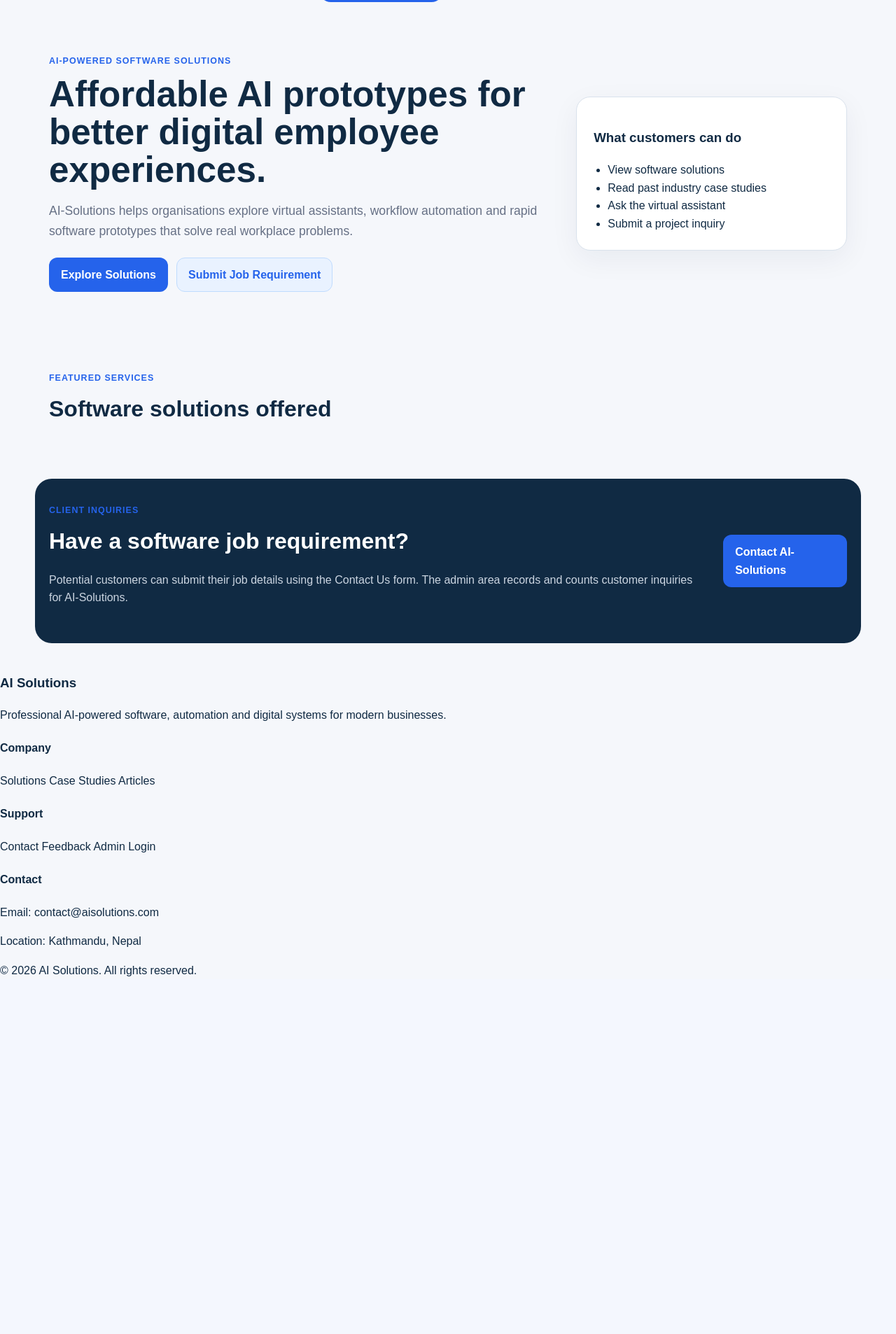
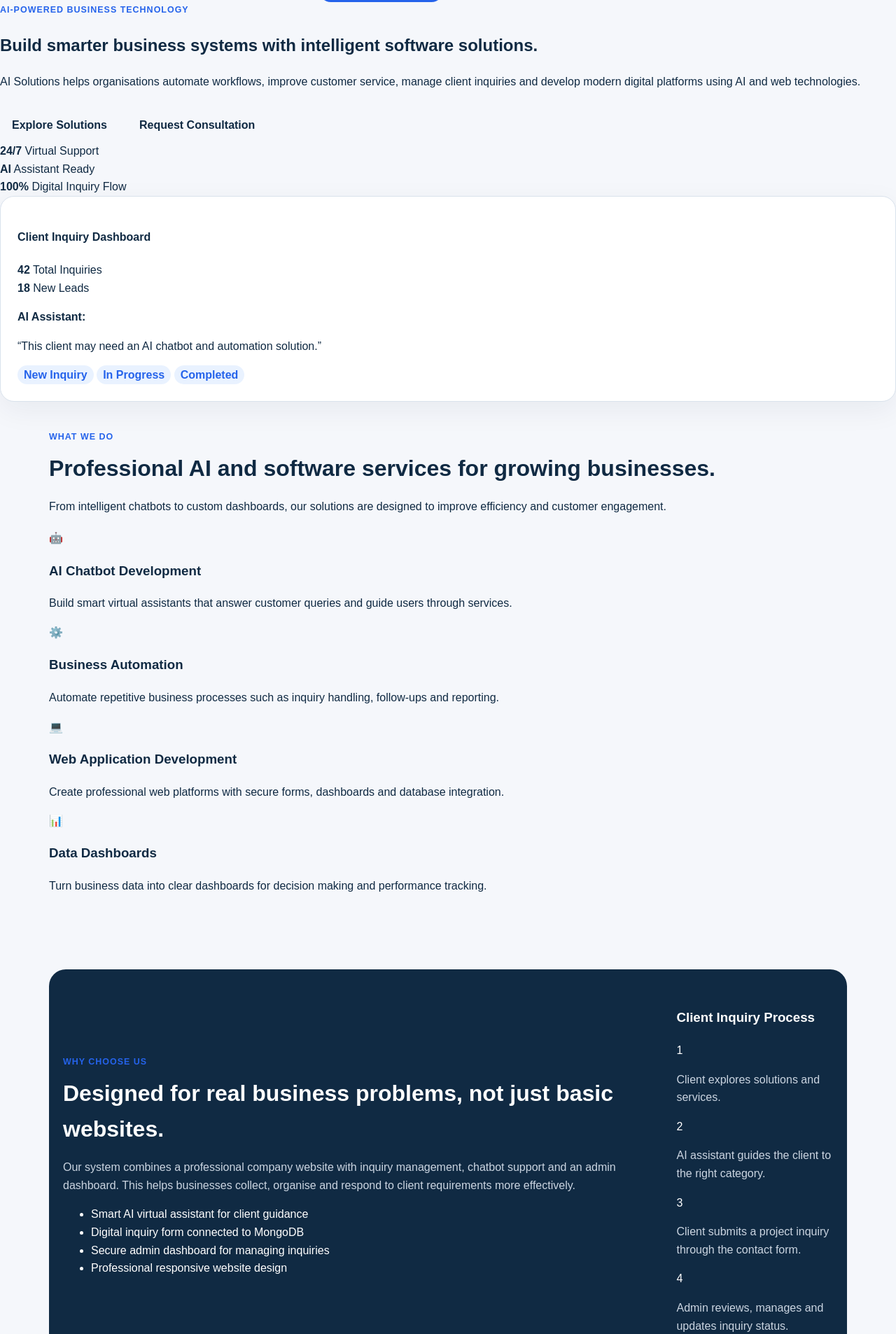
Before and after one commit to sakar747/ai-solutions-website, a Django app: template website/templates/website/home.html in a window 1280 px wide. Shown: the part 52-1958 px from the top of the page at 70% size. Before the commit the page ends 1447 px from the top, so only its background shows below. Run offline with Django 5.2, Linux system fonts and the light colour scheme; the template is opened without the code that fills it, so the values that code supplies are empty.

Commit message:
Update home.html

```diff
--- a/website/templates/website/home.html
+++ b/website/templates/website/home.html
@@ -1,48 +1,159 @@
-{% extends 'website/base.html' %}
-{% block title %}AI-Solutions | Home{% endblock %}
+{% extends 'base.html' %}
+{% load static %}
+
 {% block content %}
-<section class="hero">
-  <div class="hero-text">
-    <p class="eyebrow">AI-powered software solutions</p>
-    <h1>Affordable AI prototypes for better digital employee experiences.</h1>
-    <p>AI-Solutions helps organisations explore virtual assistants, workflow automation and rapid software prototypes that solve real workplace problems.</p>
+
+<section class="hero-section">
+    <div class="container hero-grid">
+        <div class="hero-content">
+            <span class="eyebrow">AI-Powered Business Technology</span>
+            <h1>Build smarter business systems with intelligent software solutions.</h1>
+            <p>
+                AI Solutions helps organisations automate workflows, improve customer service,
+                manage client inquiries and develop modern digital platforms using AI and web technologies.
+            </p>
+
             <div class="hero-actions">
-      <a href="{% url 'solutions' %}" class="btn primary">Explore Solutions</a>
-      <a href="{% url 'contact' %}" class="btn secondary">Submit Job Requirement</a>
+                <a href="{% url 'solutions' %}" class="btn btn-primary">Explore Solutions</a>
+                <a href="{% url 'contact' %}" class="btn btn-outline">Request Consultation</a>
+            </div>
+
+            <div class="hero-stats">
+                <div>
+                    <strong>24/7</strong>
+                    <span>Virtual Support</span>
+                </div>
+                <div>
+                    <strong>AI</strong>
+                    <span>Assistant Ready</span>
+                </div>
+                <div>
+                    <strong>100%</strong>
+                    <span>Digital Inquiry Flow</span>
                 </div>
             </div>
+        </div>
+
         <div class="hero-card">
-    <h3>What customers can do</h3>
-    <ul>
-      <li>View software solutions</li>
-      <li>Read past industry case studies</li>
-      <li>Ask the virtual assistant</li>
-      <li>Submit a project inquiry</li>
-    </ul>
+            <div class="dashboard-preview">
+                <div class="preview-header">
+                    <span></span><span></span><span></span>
+                </div>
+
+                <div class="preview-panel">
+                    <h4>Client Inquiry Dashboard</h4>
+                    <div class="metric-row">
+                        <div>
+                            <strong>42</strong>
+                            <span>Total Inquiries</span>
+                        </div>
+                        <div>
+                            <strong>18</strong>
+                            <span>New Leads</span>
+                        </div>
+                    </div>
+
+                    <div class="ai-box">
+                        <p><strong>AI Assistant:</strong></p>
+                        <p>“This client may need an AI chatbot and automation solution.”</p>
+                    </div>
+
+                    <div class="status-list">
+                        <span class="badge new">New Inquiry</span>
+                        <span class="badge progress">In Progress</span>
+                        <span class="badge done">Completed</span>
+                    </div>
+                </div>
+            </div>
+        </div>
     </div>
 </section>
 
 <section class="section">
+    <div class="container">
         <div class="section-heading">
-    <p class="eyebrow">Featured services</p>
-    <h2>Software solutions offered</h2>
+            <span class="eyebrow">What We Do</span>
+            <h2>Professional AI and software services for growing businesses.</h2>
+            <p>From intelligent chatbots to custom dashboards, our solutions are designed to improve efficiency and customer engagement.</p>
         </div>
-  <div class="grid cards-3">
-    {% for service in services %}
-    <article class="card">
-      <h3>{{ service.name }}</h3>
-      <p>{{ service.summary }}</p>
-    </article>
-    {% endfor %}
+
+        <div class="card-grid">
+            <div class="service-card">
+                <div class="card-icon">🤖</div>
+                <h3>AI Chatbot Development</h3>
+                <p>Build smart virtual assistants that answer customer queries and guide users through services.</p>
+            </div>
+
+            <div class="service-card">
+                <div class="card-icon">⚙️</div>
+                <h3>Business Automation</h3>
+                <p>Automate repetitive business processes such as inquiry handling, follow-ups and reporting.</p>
+            </div>
+
+            <div class="service-card">
+                <div class="card-icon">💻</div>
+                <h3>Web Application Development</h3>
+                <p>Create professional web platforms with secure forms, dashboards and database integration.</p>
+            </div>
+
+            <div class="service-card">
+                <div class="card-icon">📊</div>
+                <h3>Data Dashboards</h3>
+                <p>Turn business data into clear dashboards for decision making and performance tracking.</p>
+            </div>
+        </div>
     </div>
 </section>
 
-<section class="split-section">
+<section class="section light-section">
+    <div class="container split-section">
         <div>
-    <p class="eyebrow">Client inquiries</p>
-    <h2>Have a software job requirement?</h2>
-    <p>Potential customers can submit their job details using the Contact Us form. The admin area records and counts customer inquiries for AI-Solutions.</p>
+            <span class="eyebrow">Why Choose Us</span>
+            <h2>Designed for real business problems, not just basic websites.</h2>
+            <p>
+                Our system combines a professional company website with inquiry management,
+                chatbot support and an admin dashboard. This helps businesses collect,
+                organise and respond to client requirements more effectively.
+            </p>
+
+            <ul class="feature-list">
+                <li>Smart AI virtual assistant for client guidance</li>
+                <li>Digital inquiry form connected to MongoDB</li>
+                <li>Secure admin dashboard for managing inquiries</li>
+                <li>Professional responsive website design</li>
+            </ul>
         </div>
-  <a href="{% url 'contact' %}" class="btn primary">Contact AI-Solutions</a>
+
+        <div class="process-card">
+            <h3>Client Inquiry Process</h3>
+            <div class="process-step">
+                <span>1</span>
+                <p>Client explores solutions and services.</p>
+            </div>
+            <div class="process-step">
+                <span>2</span>
+                <p>AI assistant guides the client to the right category.</p>
+            </div>
+            <div class="process-step">
+                <span>3</span>
+                <p>Client submits a project inquiry through the contact form.</p>
+            </div>
+            <div class="process-step">
+                <span>4</span>
+                <p>Admin reviews, manages and updates inquiry status.</p>
+            </div>
+        </div>
+    </div>
 </section>
+
+<section class="cta-section">
+    <div class="container cta-box">
+        <div>
+            <h2>Have a project idea?</h2>
+            <p>Tell us what you need and our team will review your inquiry.</p>
+        </div>
+        <a href="{% url 'contact' %}" class="btn btn-light">Submit Inquiry</a>
+    </div>
+</section>
+
 {% endblock %}
```
Lines whose indentation alone changed are shown as unchanged.
